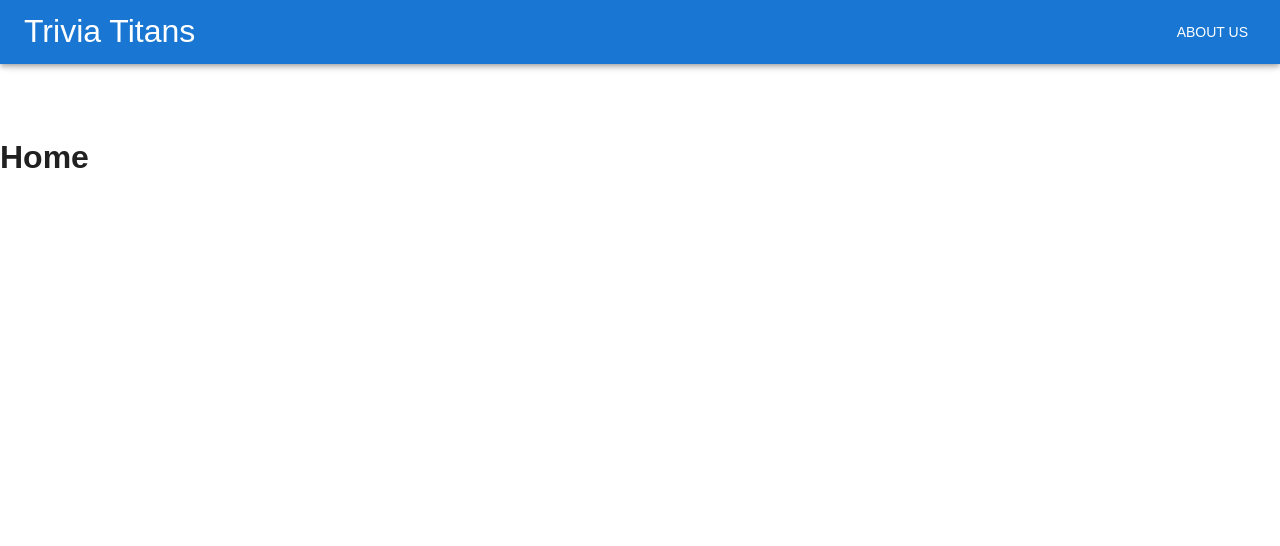
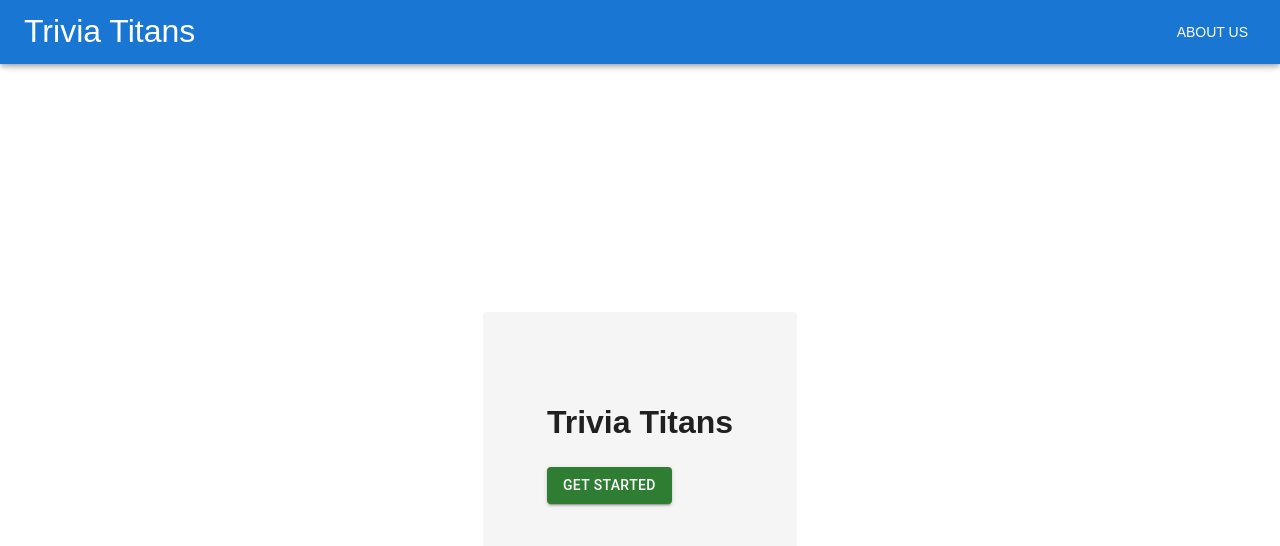
Before and after one commit to alensden2/TriviaTitans, a React (Create React App) app in the folder frontend/: page / in a window 1280 px wide. Shown: the top 546 px of the page. Built offline with nearby package versions, Linux system fonts and the light colour scheme; a web font is replaced by a local one.

Commit message:
Added home page

```diff
--- a/frontend/src/App.js
+++ b/frontend/src/App.js
@@ -1,6 +1,5 @@
-import logo from './logo.svg';
+import { BrowserRouter, Route, Routes } from 'react-router-dom';
 import './App.css';
-import { BrowserRouter, Route, Routes } from 'react-router-dom';
 import Home from './pages/home';
 
 function App() {
--- a/frontend/src/pages/home.jsx
+++ b/frontend/src/pages/home.jsx
@@ -1,10 +1,33 @@
+import { Box, Button } from "@mui/material";
 import Navbar from "../components/navbar";
 
-function Home(){
-    return <>
-    <Navbar />
-    <h1>Home</h1>
-    </>
+function Home() {
+  return (
+    <Box sx={{ display: "flex", justifyContent: "center", alignItems: "center", height: "100vh" }}>
+      <Box>
+        <Box sx={{ marginBottom: "-2rem" }}>
+          <Navbar />
+        </Box>
+        <Box
+          sx={{
+            backgroundColor: "#f5f5f5",
+            padding: "16px",
+            borderRadius: "4px",
+            display: "flex",
+            justifyContent: "space-between",
+            alignItems: "center",
+          }}
+        >
+          <Box sx={{ alignItems: "center", padding: "3rem" }}>
+            <h1>Trivia Titans</h1>
+            <Button variant="contained" color="success">
+              Get Started
+            </Button>
+          </Box>
+        </Box>
+      </Box>
+    </Box>
+  );
 }
 
 export default Home;
```
